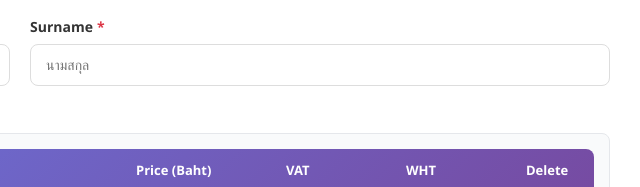
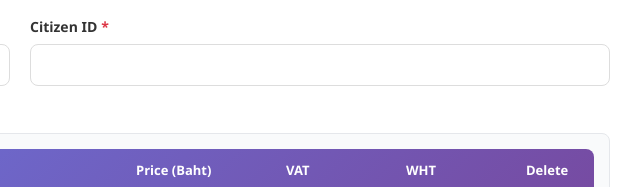
Before and after one commit to navaphannjd/parking_lot, a plain HTML site: page invoice-add.html in a window 1280 px wide. Both pictures are taken after a click on the button 1190 px from the left and 110 px from the top of the page. Shown: the part 262-449 px from the top of the page, 620-1260 px from the left. Drawn offline with Linux system fonts and the light colour scheme.

Commit message:
citizenId

```diff
--- a/invoice-add.html
+++ b/invoice-add.html
@@ -599,8 +599,8 @@
                     </div>
 
                     <div class="form-group">
-                        <label class="form-label">Surname<span class="required">*</span></label>
-                        <input type="text" class="form-input" id="surname" placeholder="นามสกุล">
+                        <label class="form-label">Citizen ID<span class="required">*</span></label>
+                        <input type="text" class="form-input" id="citizenId" placeholder="">
                     </div>
 
                     <div class="form-group full-width">
@@ -731,7 +731,7 @@
                 invoiceNo: document.getElementById('invoiceNo').value,
                 orderNo: document.getElementById('orderNo').value,
                 name: document.getElementById('name').value,
-                surname: document.getElementById('surname').value,
+                citizenId: document.getElementById('citizenId').value,
                 items: items,
                 vatPercent: document.getElementById('vatPercent').value,
                 whtPercent: document.getElementById('whtPercent').value,
```
Also changed, not shown: invoice-edit.html (+3 -3 lines).
